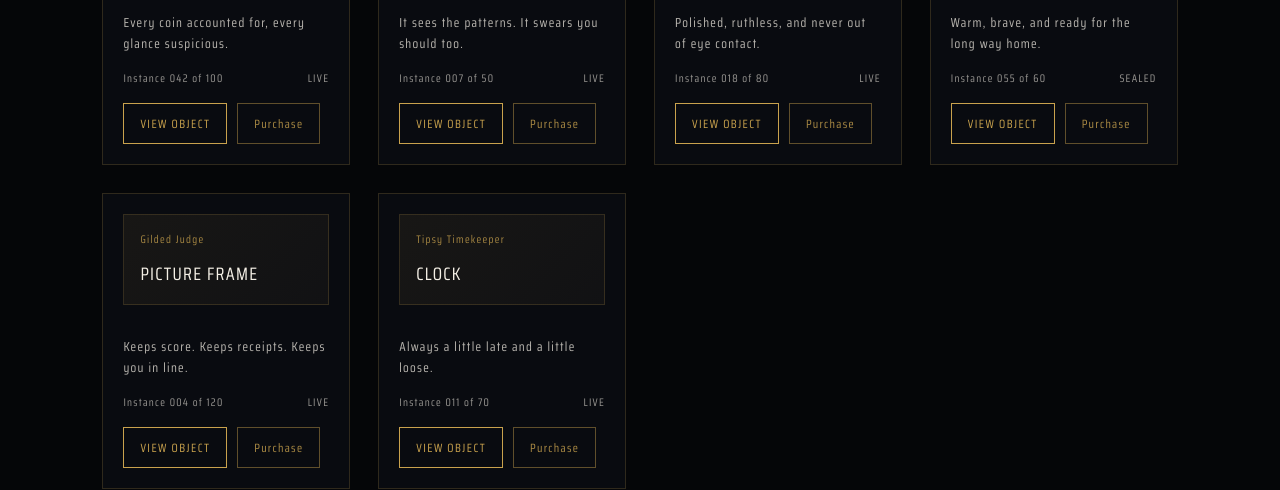
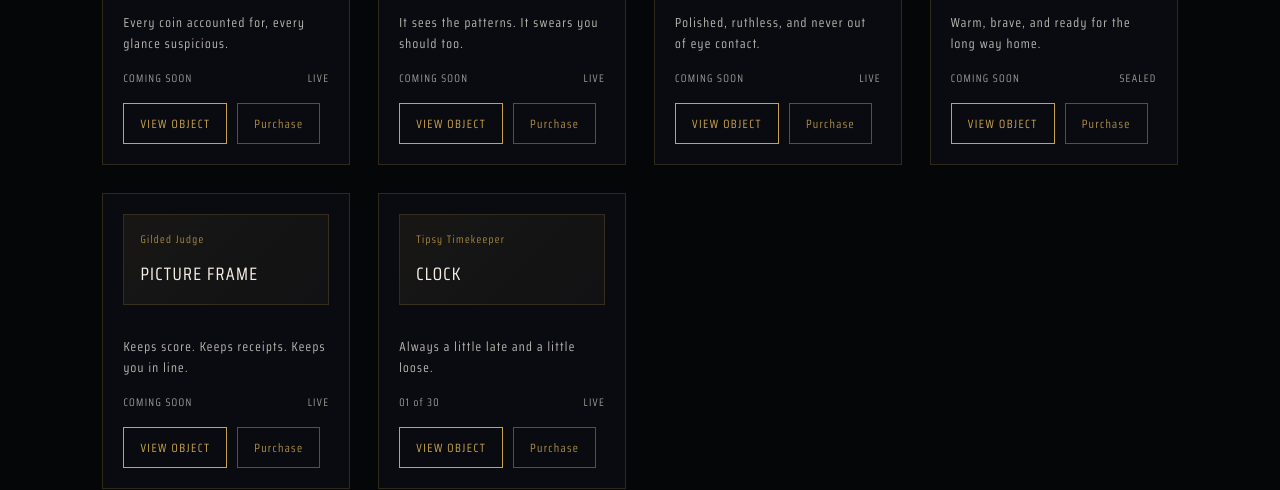
Before and after one commit to Tate5000/wtfwerks-site, a React (Vite) app: page / in a window 1280 px wide. Shown: the part 1182-1672 px from the top of the page. Built offline with nearby package versions, Linux system fonts and the light colour scheme.

Commit message:
Update product instance labels

```diff
--- a/src/data/drops.js
+++ b/src/data/drops.js
@@ -12,7 +12,7 @@ export const drops = [
         personalityTagline: "Every coin accounted for, every glance suspicious.",
         quantity: 100,
         soldOut: false,
-        serialFormat: "Instance 042 of 100",
+        serialFormat: "COMING SOON",
         personalityKey: "wallet",
         visualToken: "neon",
       },
@@ -26,7 +26,7 @@ export const drops = [
         quantity: 50,
         soldOut: false,
         statusLabel: "COMING SOON",
-        serialFormat: "Instance 007 of 50",
+        serialFormat: "COMING SOON",
         personalityKey: "waterpipe",
         visualToken: "smoke",
       },
@@ -38,7 +38,7 @@ export const drops = [
         personalityTagline: "Polished, ruthless, and never out of eye contact.",
         quantity: 80,
         soldOut: false,
-        serialFormat: "Instance 018 of 80",
+        serialFormat: "COMING SOON",
         personalityKey: "purse",
         visualToken: "rose",
       },
@@ -50,7 +50,7 @@ export const drops = [
         personalityTagline: "Warm, brave, and ready for the long way home.",
         quantity: 60,
         soldOut: true,
-        serialFormat: "Instance 055 of 60",
+        serialFormat: "COMING SOON",
         personalityKey: "backpack",
         visualToken: "ember",
       },
@@ -62,7 +62,7 @@ export const drops = [
         personalityTagline: "Keeps score. Keeps receipts. Keeps you in line.",
         quantity: 120,
         soldOut: false,
-        serialFormat: "Instance 004 of 120",
+        serialFormat: "COMING SOON",
         personalityKey: "frame",
         visualToken: "gold",
       },
@@ -74,7 +74,7 @@ export const drops = [
         personalityTagline: "Always a little late and a little loose.",
         quantity: 70,
         soldOut: false,
-        serialFormat: "Instance 011 of 70",
+        serialFormat: "01 of 30",
         personalityKey: "clock",
         visualToken: "amber",
       },
```
